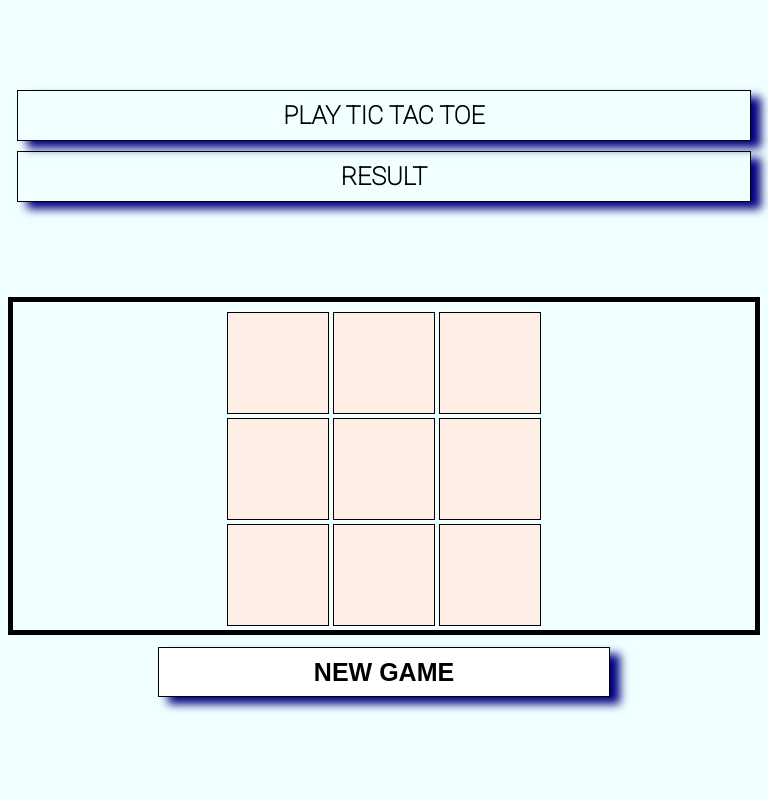
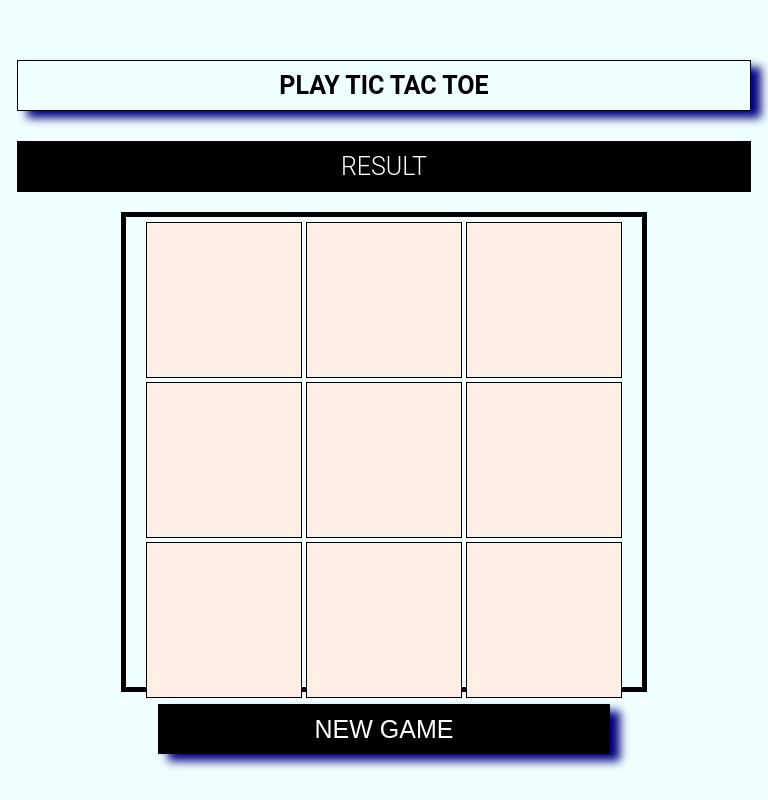
Before and after one commit to knaxus/tic-tac-toe, a plain HTML site: page index.html in a window 768 px wide. Drawn offline with Linux system fonts and the light colour scheme.

Commit message:
fix: width & handled more screens

```diff
--- a/index.html
+++ b/index.html
@@ -4,10 +4,10 @@
 <head>
   <meta charset="UTF-8">
   <meta name="viewport" content="width=device-width, initial-scale=1.0">
-  <link href="https://fonts.googleapis.com/css2?family=Roboto:wght@100&display=swap" rel="stylesheet">
+  <link href="https://fonts.googleapis.com/css2?family=Open+Sans:wght@300;700&display=swap" rel="stylesheet">
   <link rel="stylesheet" href="./style.css">
   <script src="./script.js"></script>
-  <title>AI Tic Tak Toe</title>
+  <title>Tic Tak Toe</title>
 </head>
 
 <body>
--- a/style.css
+++ b/style.css
@@ -18,11 +18,11 @@ header h1 {
   margin-bottom: auto;
   border: 1px solid black;
   box-shadow: 10px 7px 9px navy;
-  width: 32%;
+  width: 38%;
   font-size: 35px;
   padding: 10px;
   font-weight: bold;
-  margin-bottom: 10px;
+  margin-bottom: 30px;
 }
 
 header h2 {
@@ -30,13 +30,13 @@ header h2 {
   margin-top: auto;
   margin-bottom: auto;
   border: 1px solid black;
-  box-shadow: 10px 7px 9px navy;
-  width: 32%;
+  width: 26%;
   font-size: 35px;
   padding: 10px;
-  font-weight: bold;
+  font-weight: 300;
   margin-bottom: 20px;
-
+  background: black;
+  color: white;
 }
 
 #tiles {
@@ -63,7 +63,8 @@ header h2 {
 .btn {
   background-color: white;
   border: none;
-  color: black;
+  color: white;
+  background-color: black;
   text-align: center;
   font-size: 25px;
   width: 200px;
@@ -73,7 +74,6 @@ header h2 {
   margin-left: 50px;
   border: 1px solid black;
   box-shadow: 10px 7px 9px navy;
-  font-weight: bold;
   margin-top: 15px;
 
 }
@@ -106,6 +106,44 @@ header h2 {
   align-items: center;
 }
 
+
+@media (min-width: 300px) and (max-width: 800px) {
+  header {
+    margin-left: 20px;
+    margin-right: 20px;
+    margin-top: 12%;
+    margin-bottom: 10%;
+  }
+  header h1 {
+    width: 100%;
+    font-size: 25px;
+
+  }
+  header h2 {
+    width: 100%;
+    font-size: 25px;
+  }
+  #tiles {
+    box-sizing: border-box;
+    min-width: 80%;
+    max-width: 80%;
+    height: auto;
+    padding: 5px;
+  }
+  #tiles canvas {
+    width: 70px;
+    height: 85px;
+    padding: 2px;
+  }
+  .btn {
+    margin-left: 0;
+    font-size: 25px;
+    width: 60%;
+    margin-top: 12px;
+    height: 50px;
+  }
+}
+
 @media (max-width: 400px) {
   header {
     margin-left: 20px;
@@ -124,8 +162,10 @@ header h2 {
   }
   #tiles {
     box-sizing: border-box;
-    width: 100%;
+    min-width: 85%;
+    max-width: 80%;
     height: auto;
+
   }
   #tiles canvas {
     width: 80px;
@@ -140,6 +180,44 @@ header h2 {
     height: 50px;
   }
 }
+@media (max-width: 354px) {
+  header {
+    margin-left: 20px;
+    margin-right: 20px;
+    margin-top: 12%;
+    margin-bottom: 10%;
+  }
+  header h1 {
+    width: 100%;
+    font-size: 20px;
+
+  }
+  header h2 {
+    width: 100%;
+    font-size: 20px;
+  }
+  #tiles {
+    box-sizing: border-box;
+    min-width: 85%;
+    max-width: 80%;
+    height: auto;
+
+  }
+  #tiles canvas {
+    width: 74px;
+    height: 80px;
+    padding: 2px;
+  }
+  .btn {
+    margin-left: 0;
+    font-size: 18px;
+    width: 60%;
+    margin-top: 12px;
+    height: 50px;
+  }
+}
+
+
 @media (min-width: 401px) and (max-width: 800px) {
   header {
     margin-left: 20px;
@@ -158,11 +236,13 @@ header h2 {
   }
   #tiles {
     box-sizing: border-box;
-    width: 100%;
+    min-width: 70%;
+    max-width: 70%;
     height: auto;
+    padding: 5px;
   }
   #tiles canvas {
-    width: 100px;
+    width: 85px;
     height: 100px;
   }
   .btn {
@@ -173,3 +253,115 @@ header h2 {
     height: 50px;
   }
 }
+
+@media (min-width: 401px) and (max-width: 821px) {
+  header {
+    margin-left: 20px;
+    margin-right: 20px;
+    margin-top: 12%;
+    margin-bottom: 10%;
+  }
+  header h1 {
+    width: 100%;
+    font-size: 25px;
+
+  }
+  header h2 {
+    width: 100%;
+    font-size: 25px;
+  }
+  #tiles {
+    box-sizing: border-box;
+    min-width: 70%;
+    max-width: 70%;
+    height: auto;
+    padding: 5px;
+  }
+  #tiles canvas {
+    width: 70px;
+    height: 75px;
+  }
+  .btn {
+    margin-left: 0;
+    font-size: 25px;
+    width: 60%;
+    margin-top: 12px;
+    height: 50px;
+  }
+}
+
+@media (min-width: 450px) and (max-width: 770px) {
+  header {
+    margin-left: 20px;
+    margin-right: 20px;
+    margin-top: 12%;
+    margin-bottom: 10%;
+  }
+  header h1 {
+    width: 100%;
+    font-size: 25px;
+
+  }
+  header h2 {
+    width: 100%;
+    font-size: 25px;
+  }
+  #tiles {
+    box-sizing: border-box;
+    min-width: 70%;
+    max-width: 70%;
+    height: auto;
+    padding: 5px;
+  }
+  #tiles canvas {
+    width: 85px;
+    height: 90px;
+  }
+  .btn {
+    margin-left: 0;
+    font-size: 25px;
+    width: 60%;
+    margin-top: 12px;
+    height: 50px;
+  }
+}
+@media (min-width: 768px) and (max-width: 1024px) {
+    header {
+      margin-left: 20px;
+      margin-right: 20px;
+      margin-top: 8%;
+      margin-bottom: 0;
+    }
+    header h1 {
+      width: 100%;
+      font-size: 25px;
+
+    }
+    header h2 {
+      width: 100%;
+      font-size: 25px;
+    }
+
+  #tiles {
+    height: 480px;
+    width: 480px;
+    border: black 5px solid;
+    text-align: center;
+    padding: 5px;
+  }
+
+  #tiles canvas {
+    height: 150px;
+    width: 150px;
+    background-color: #FEEEE6;
+    border: black 1px solid;
+  }
+  .btn {
+    margin-left: 0;
+    font-size: 25px;
+    width: 60%;
+    margin-top: 12px;
+    height: 50px;
+  }
+
+  }
```
